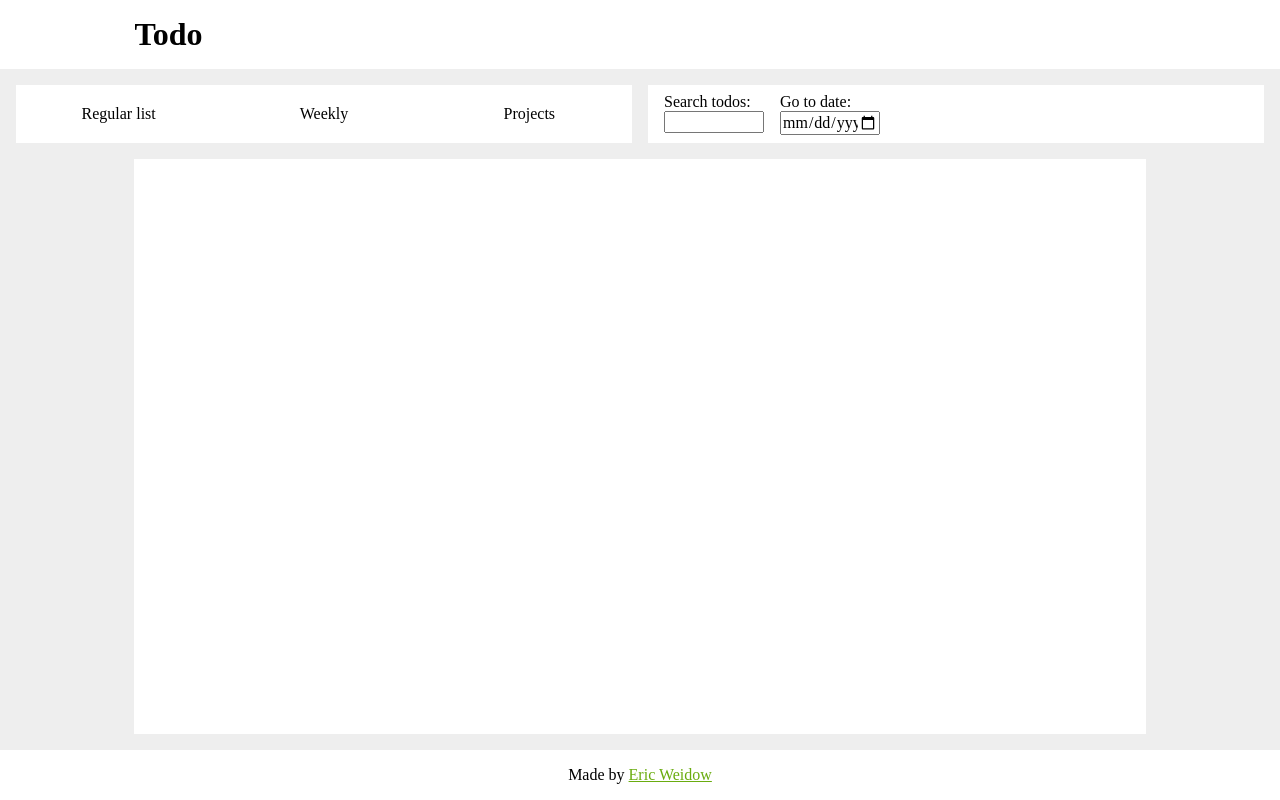
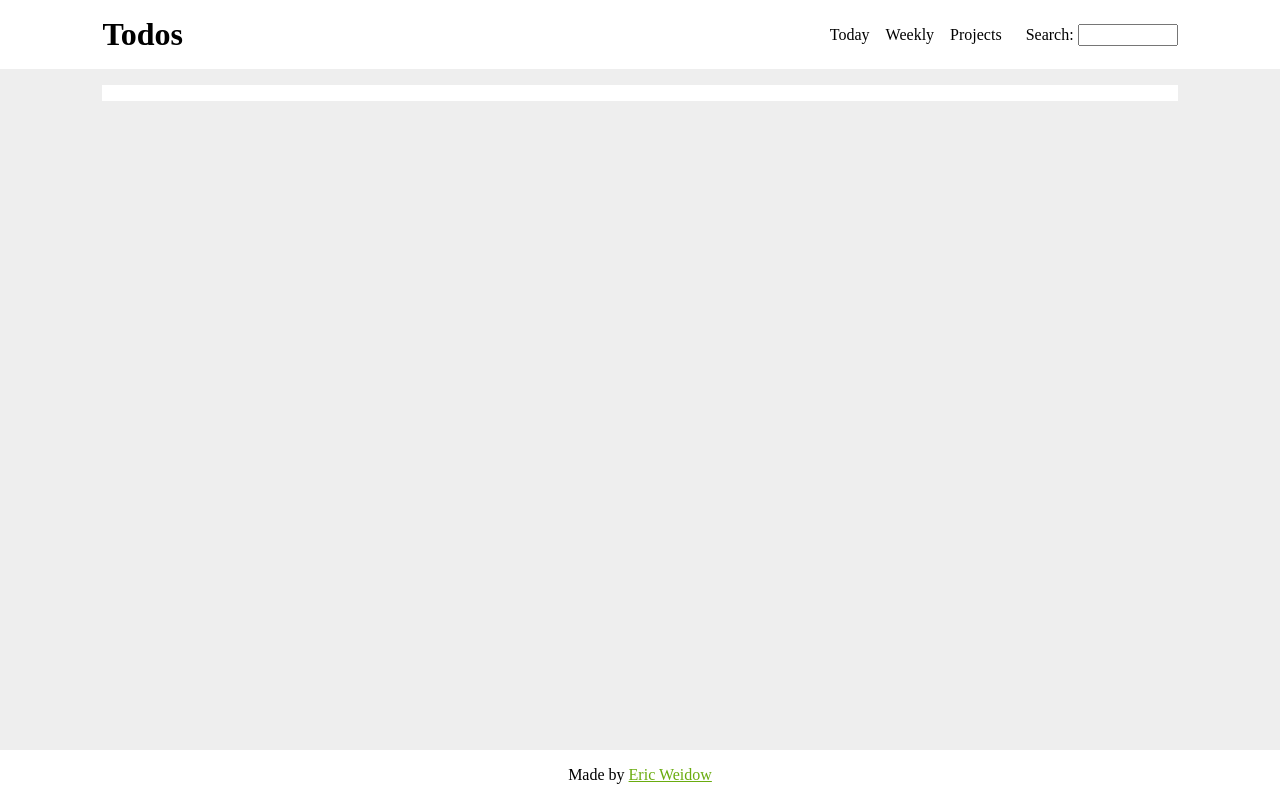
Before and after one commit to Studsministern/odin-todo-list, a website built with webpack: page src/index.html in a window 1280 px wide. Built offline with nearby package versions, Linux system fonts and the light colour scheme.

Commit message:
Change UI to menu in header
Moves buttons for different todos and the search option to the header.
The date input is commented out, as this is almost only relevant for
the weekly todos.

```diff
--- a/src/index.html
+++ b/src/index.html
@@ -9,30 +9,30 @@
 </head>
 <body>
     <header>
-        <h1>Todo</h1>
-    </header>
-    <div id="content">
-        <div class="lists">
-            <ul>
-                <li><button class="list-selector">Regular list</button></li>
+        <h1>Todos</h1>
+
+        <div class="menu">
+            <ul class="lists">
+                <li><button class="list-selector">Today</button></li>
                 <li><button class="list-selector">Weekly</button></li>
                 <li><button class="list-selector">Projects</button></li>
             </ul>
+
+            <form action="">
+                <label for="search">
+                    Search:
+                    <input type="search" id="search" name="search">
+                </label>
+                <!-- <div>
+                    Go to:
+                    <label><input type="date" id="date" name="date"></label>
+                </div> -->
+            </form>
         </div>
+    </header>
+    <div id="content">
         <div class="todos">
 
-        </div>
-        <div class="sort">
-            <form action="">
-                <label for="search">
-                    Search todos:
-                    <input type="search" id="search" name="search">
-                </label>
-                <label for="date">
-                    Go to date:
-                    <input type="date" id="date" name="date">
-                </label>
-            </form>
         </div>
     </div>
     <footer>
--- a/src/styles.css
+++ b/src/styles.css
@@ -21,7 +21,7 @@
     --bg-clr-main: #FFF;
     --bg-clr-secondary: #EEE;
 
-    --grid-gap: 1rem;
+    --gap: 1rem;
     --side-gap: 8vw;
 }
 
@@ -50,26 +50,80 @@ body {
 
 
 
+/* Header */
+
 header {
     grid-area: header;
     position: sticky;
     top: 0;
-    padding: 1rem calc(var(--side-gap) + 2 * var(--grid-gap));
+    padding: 1rem var(--side-gap);
     display: flex;
-    font-weight: bold;
-    font-size: 2rem;
+    justify-content: space-between;
+}
+
+/* Menu */
+header .menu {
+    display: flex;
+    align-items: flex-end;
+}
+
+header .menu ul {
+    display: flex;
+    height: 100%;
+}
+
+header .menu ul li {
+    display: flex;
+    align-items: flex-end;
+}
+
+header .menu button {
+    height: 100%;
+    flex: 1;
+    padding: 0 .5rem;
+    border: none;
+    cursor: pointer;
+    background: var(--bg-clr-main);
+    border-radius: .1rem;
+}
+
+header .menu button:hover {
+    background: var(--clr-interact-hover);
+    color: var(--clr-secondary);
+}
+
+header .menu button:active {
+    background: var(--clr-interact-active);
 }
 
 
 
+/* Form */
+form {
+    height: 100%;
+    display: flex;
+    align-items: center;
+    padding-left: var(--gap);
+    gap: var(--gap);
+}
+
+form input[type="search"] {
+    width: 100px;
+}
+
+form input#date {
+    width: 20.5px;
+    border: none;
+}
+
+
+
+/* Content */
+
 #content {
     grid-area: content;
-    display: grid;
-    grid: "lists            lists sort  sort" max-content
-          ".                todos todos ."    auto
-          / var(--side-gap) 1fr   1fr   var(--side-gap);
-    gap: var(--grid-gap);
-    padding: var(--grid-gap);
+    height: 100%;
+    padding: var(--gap) var(--side-gap);
     background: var(--bg-clr-secondary);
 }
 
@@ -77,58 +131,15 @@ header {
     background: var(--bg-clr-main);
 }
 
-
-
-.lists {
-    grid-area: lists;
-    display: flex;
-    align-items: center;
-}
-
-.lists ul {
-    flex: 1;
-    display: flex;
-    height: 100%;
-}
-
-.lists ul li {
-    flex: 1;
-    display: flex;
-}
-
-.lists button {
-    flex: 1;
-    padding: .3rem .5rem;
-    border: none;
-    cursor: pointer;
-    background: var(--bg-clr-main);
-}
-
-.lists button:hover {
-    background: var(--bg-clr-secondary);
+/* Todos */
+.todos {
+    grid-area: todos;
+    padding: calc(var(--gap) / 2) 0;
 }
 
 
 
-.todos {
-    grid-area: todos;
-    padding: calc(var(--grid-gap) / 2) 0;
-}
-
-
-
-.sort {
-    grid-area: sort;
-    padding: calc(var(--grid-gap) / 2) 0;
-}
-
-.sort form label {
-    display: flex;
-    flex-direction: column;
-    max-width: 100px;
-}
-
-
+/* Footer */
 
 footer {
     grid-area: footer;
@@ -138,19 +149,8 @@ footer {
 }
 
 
-/* Coloring could be used for other buttons*/
-/*button {
-    background: var(--clr-interact);
-    color: var(--clr-secondary);
-}
 
-button:hover {
-    background: var(--clr-interact-hover);
-}
-
-button:active {
-    background: var(--clr-interact-active);
-}*/
+/* Link highlighting */
 
 a {
     color: var(--clr-interact);
@@ -166,12 +166,13 @@ a:active {
 
 
 
+/* Elements */
+
+h1 {
+    font-weight: bold;
+    font-size: 2rem;
+}
+
 ul {
     list-style: none;
 }
-
-form {
-    display: flex;
-    padding: 0 1rem;
-    gap: 1rem;
-}
```
